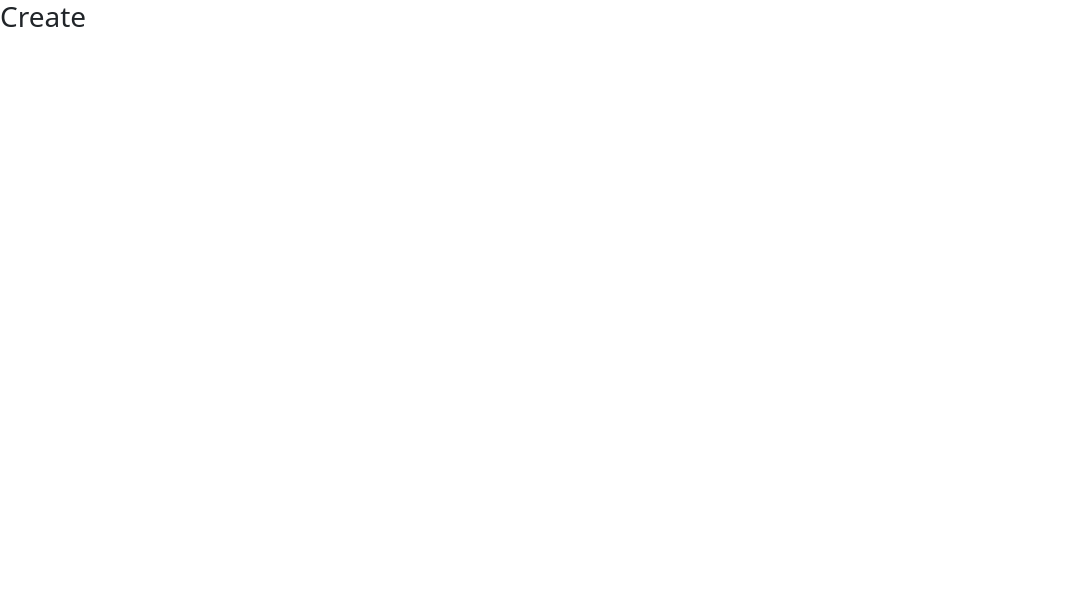
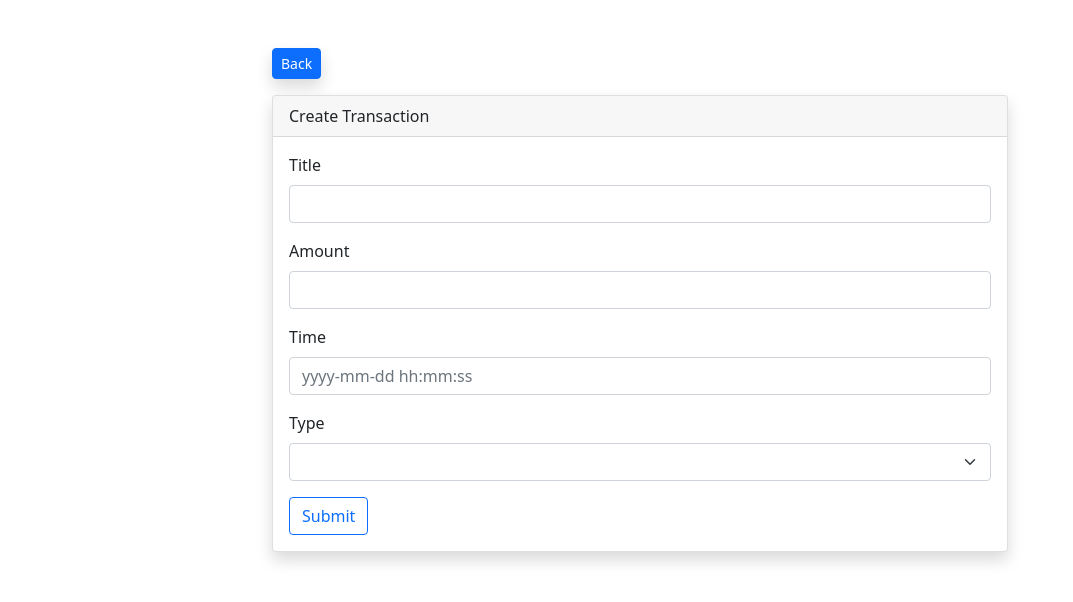
Before and after one commit to AnugrahJaya1/akunt-client, a Vue app: page /create in a window 1280 px wide. Shown: the top 602 px of the page, without its empty margins (0-1073 px from the left). Built offline with nearby package versions, Linux system fonts and the light colour scheme.

Commit message:
menghapus folder yang tidak diperlukan

```diff
--- a/src/views/transactions/Create.vue
+++ b/src/views/transactions/Create.vue
@@ -1,9 +1,120 @@
 <template>
-    <h3>Create</h3>
+    <div class="container my-5">
+        <div class="row justify-content-center">
+            <div class="col-8">
+                <router-link
+                :to="{name: 'transaction.index'}"
+                class="btn btn-primary btn-sm rounded shadow mb-3"
+                >
+                Back
+                </router-link>
+
+                <div class="card rounded shadow">
+                    <div class="card-header">
+                        Create Transaction
+                    </div>
+                    <div class="card-body">
+                        <form @submit.prevent="store()">
+                            <div class="mb-3">
+                                <label for="" class="form-label">Title</label>
+                                <input type="text" class="form-control" v-model="transaction.title">
+                                <div v-if="validation.title" class="text-danger">
+                                    {{validation.title}}
+                                </div>
+                            </div>
+                            <div class="mb-3">
+                                <label for="" class="form-label">Amount</label>
+                                <input type="number" class="form-control" v-model="transaction.amount">
+                                <div v-if="validation.amount" class="text-danger">
+                                    {{validation.amount}}
+                                </div>
+                            </div>
+                            <div class="mb-3">
+                                <label for="" class="form-label">Time</label>
+                                <input type="text" class="form-control" placeholder="yyyy-mm-dd hh:mm:ss" v-model="transaction.time">
+                                <div v-if="validation.time" class="text-danger">
+                                    {{validation.time}}
+                                </div>
+                            </div>
+                            <div class="mb-3">
+                                <label for="" class="form-label">Type</label>
+                                <select id="" class="form-select" v-model="transaction.type">
+                                    <option value="expense">Expense</option>
+                                    <option value="revenue">Revenue</option>
+                                </select>
+                                <div v-if="validation.type" class="text-danger">
+                                    {{validation.type}}
+                                </div>
+                            </div>
+                            <button class="btn btn-outline-primary">Submit</button>
+                        </form>
+                    </div>
+                </div>
+            </div>
+        </div>
+    </div>
 </template>
 
 <script>
+import {reactive, ref} from 'vue'
+import {useRouter} from 'vue-router'
+import axios from 'axios'
+
 export default {
+    setup(){
+        // data binding
+        const transaction = reactive({
+            title: '',
+            amount: '',
+            time: '',
+            type: '',
+        });
 
+        const validation = ref([]);
+
+        const router = useRouter();
+
+        // req ke api
+        function store(){
+            fetch('http://localhost:8000/api/transactions',{
+                method: 'post',
+                headers:{
+                    'Content-Type': 'application/json'
+                },
+                body: JSON.stringify(transaction)
+            }).then((response)=>{
+                if(response.ok){
+                    // berhasil
+                    router.push({
+                        name: 'transaction.index'
+                    })
+                }else{
+                    validation.value = response.json()
+                    console.log(validation.value)
+                }
+
+            })
+
+            // //url, data
+            // axios.post(
+            //     'http://localhost:8000/api/transactions',
+            //     transaction
+            // ).then(()=>{
+            //     // berhasil
+            //     router.push({
+            //         name: 'transaction.index'
+            //     })
+            // }).catch((err)=>{
+            //     validation.value = err.response.data
+            // })
+        }
+
+        return {
+            transaction,
+            validation,
+            router,
+            store
+        }
+    }
 }
 </script>
--- a/src/views/transactions/Index.vue
+++ b/src/views/transactions/Index.vue
@@ -53,6 +53,7 @@
 
 <script>
 import {ref} from 'vue'
+import axios from 'axios'
 
 export default {
     setup(){
@@ -61,6 +62,11 @@ export default {
         const load = async() => {
             try{
                 let data = await fetch('http://localhost:8000/api/transactions')
+                // const axios = require('axios')
+                // axios.grt('http://localhost:8000/api/transactions')
+                // then((res)=>{
+                //     console.log(res)
+                // })
                 // console.log(data)
                 if(!data.ok){
                     throw Error('no data available')
```
Also changed, not shown: src/views/transaction/Create.vue (deleted, +0 -9 lines), src/views/transaction/Edit.vue (deleted, +0 -9 lines), src/views/transaction/Index.vue (deleted, +0 -93 lines).
